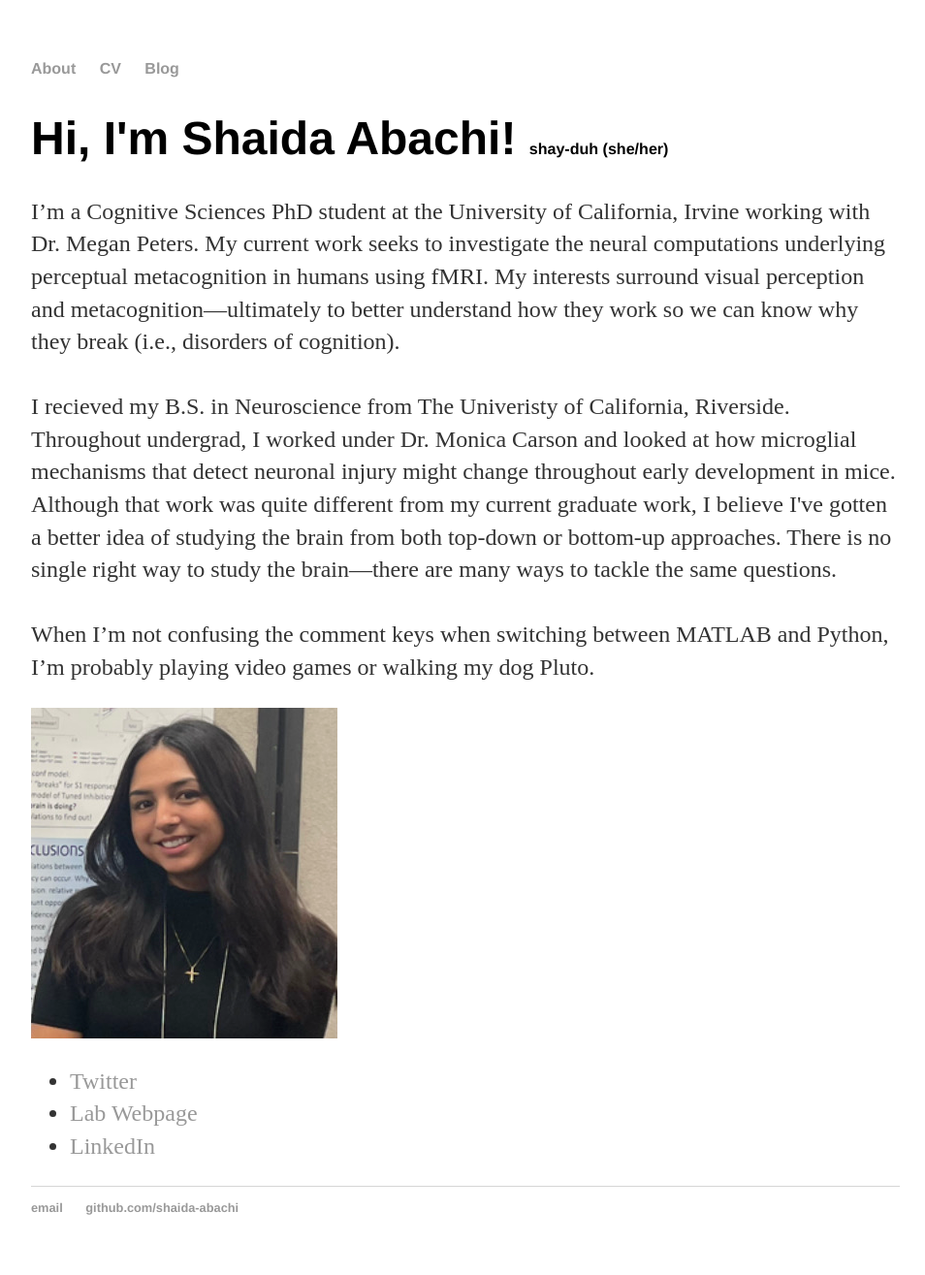
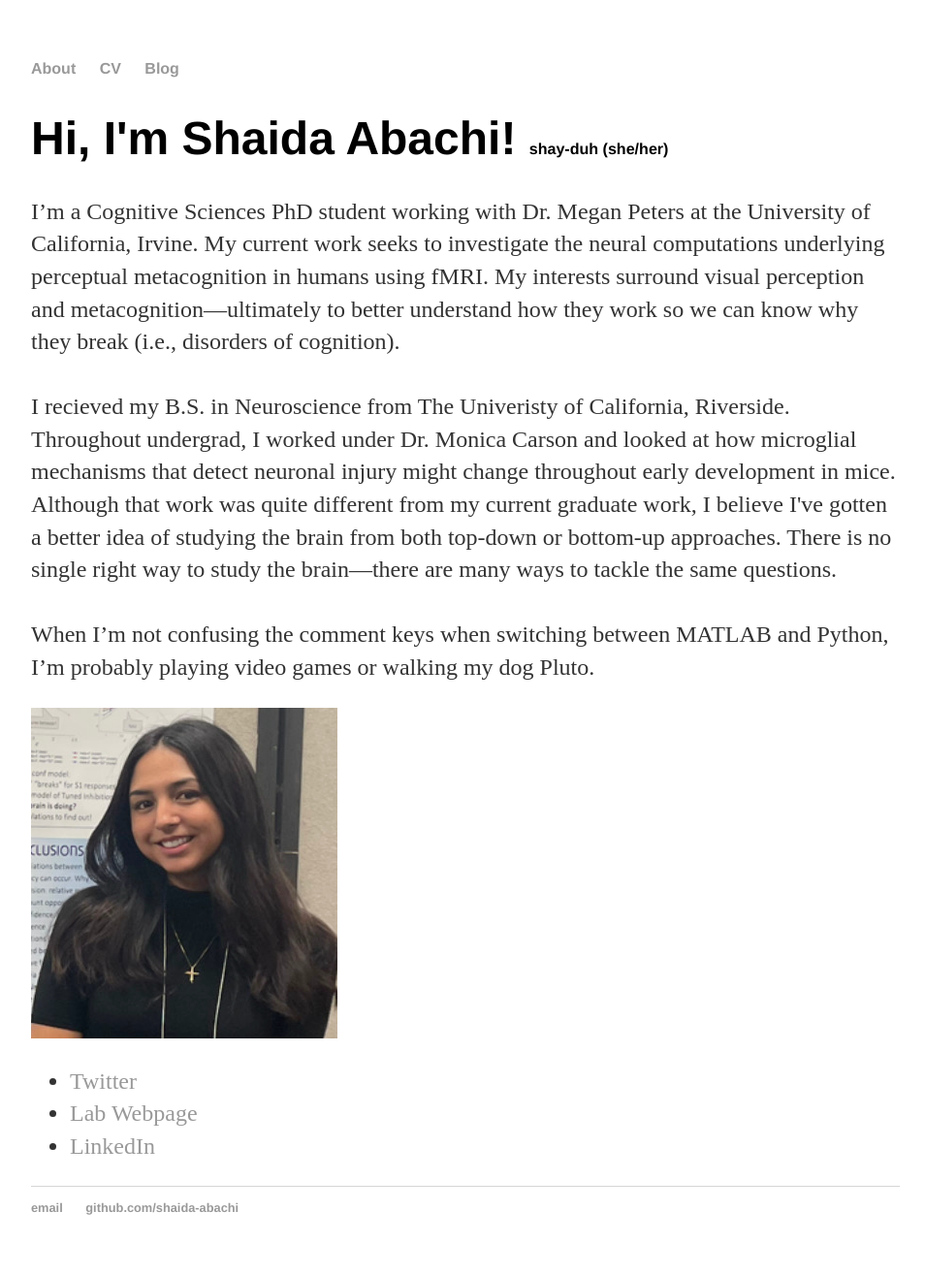
Before and after one commit to shaida-abachi/shaida-abachi.github.io, a Jekyll site: the page built from index.html, in a window 1280 px wide. Shown: the whole page at 97% size, without its empty margins (160-1114 px from the left). Built offline with Jekyll 4.4.1, drawn with Linux system fonts in a browser that asks for light colours.

```diff
--- a/index.html
+++ b/index.html
@@ -6,7 +6,7 @@ title: Shaida Abachi
 		<div class="blurb">
 			<h1>Hi, I'm Shaida Abachi! <small><small><small><small><small><small>shay-duh (she/her)</small></small></small></small></small></small></h1>
 
-			<p>I’m a Cognitive Sciences PhD student at the University of California, Irvine working with Dr. Megan Peters. My current work seeks to investigate the neural computations underlying perceptual metacognition in humans using fMRI.
+			<p>I’m a Cognitive Sciences PhD student working with Dr. Megan Peters at the University of California, Irvine. My current work seeks to investigate the neural computations underlying perceptual metacognition in humans using fMRI.
 				My interests surround visual perception and metacognition—ultimately to better understand how they work so we can know why they break (i.e., disorders of cognition).<br><br>
 
 				I recieved my B.S. in Neuroscience from The Univeristy of California, Riverside. Throughout undergrad, I worked under
```
